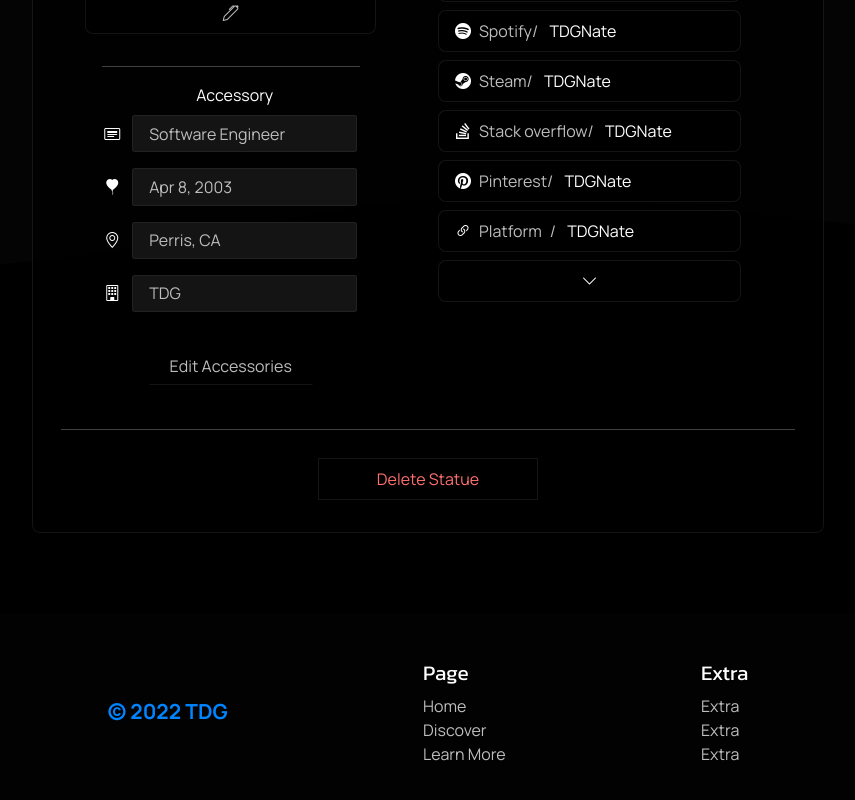
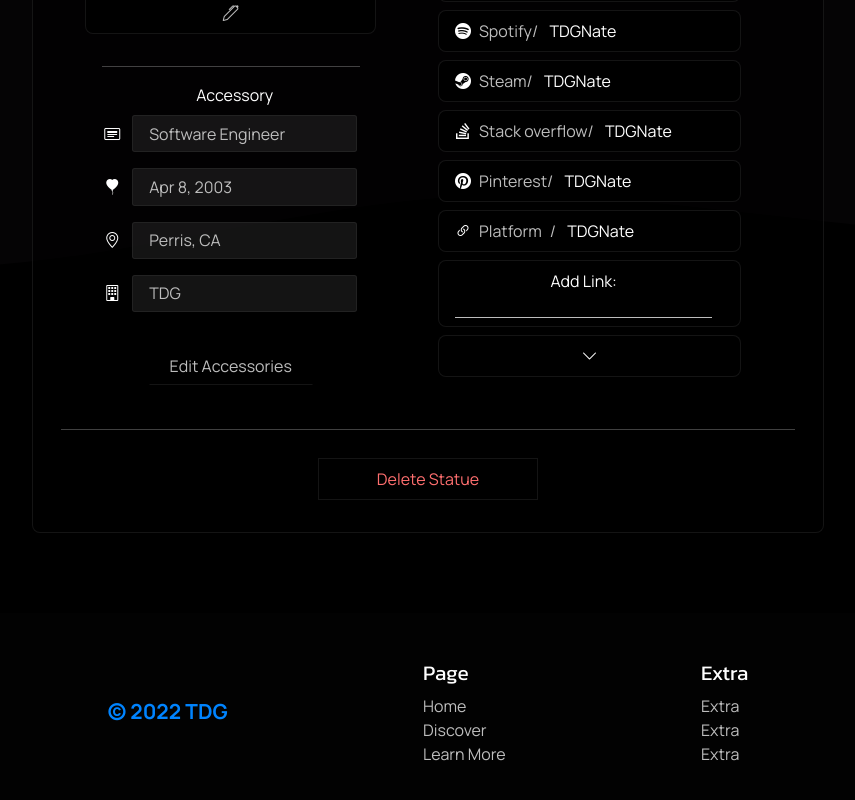
Before and after one commit to TDG-Org/Statue-Status, a React (Create React App) app in the folder client/: page /profile in a window 1280 px wide. Shown: the part 1523-2323 px from the top of the page, without its empty margins (422-1277 px from the left). Built offline with nearby package versions, Linux system fonts and the light colour scheme.

Commit message:
added button so users can add their social links

```diff
--- a/client/src/components/Statue/Profile Statue/ProfileStatueSecondary.jsx
+++ b/client/src/components/Statue/Profile Statue/ProfileStatueSecondary.jsx
@@ -139,7 +139,27 @@ const ProfileStatueSecondary = () => {
             </a>
             <i className="bi bi-x-lg statue-social-x"></i>
 
-        </li>
+          </li>
+
+          {/* Add a Social Link  */}
+          <li className="add-social-link-li">
+            {/* social link  */}
+            <div className="add-social-link-sect">
+              <span>Add Link:</span>
+              <input
+                type="text"
+                className="add-social-link"
+              />
+            </div>
+            {/* social Platform  */}
+            <div className="add-social-platform-sect">
+
+            </div>
+            {/* social link add or cancel  */}
+            <div className="add-social-btns">
+
+            </div>
+          </li>
 
         {/* The More Socials button  */}
         <li className="more-socials-btn">
--- a/client/src/sass/components/ProfileStatue.scss
+++ b/client/src/sass/components/ProfileStatue.scss
@@ -342,6 +342,24 @@
             }
           }
         }
+        .add-social-link-li {
+          display: flex;
+          flex-direction: row;
+          span {
+            width: 100px;
+          }
+          .add-social-link {
+            margin: 0 auto;
+            width: 100%;
+            background-color: transparent;
+            border: none;
+            border-bottom: 1px solid $mid-light-clr;
+            &:focus {
+              border-radius: 0;
+              border-top: 1px solid $mid-light-clr;
+            }
+          }
+        }
         .more-socials-btn {
           display: flex;
           align-items: center;
```
